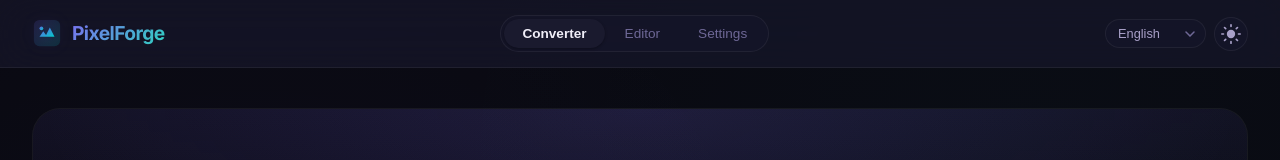
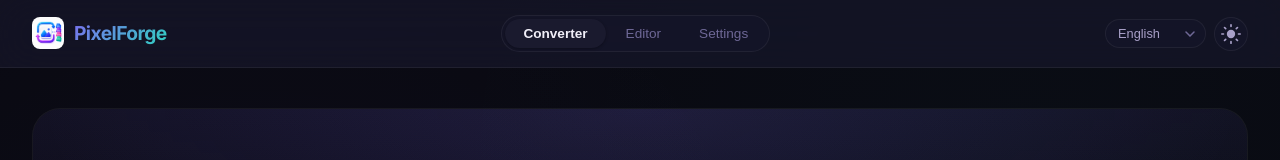
Before and after one commit to Mahdia50/Convert-image, a plain HTML site: page index.html in a window 1280 px wide. Shown: the top 160 px of the page. Drawn offline with Linux system fonts and the light colour scheme.

Commit message:
Replace SVG logo with new PNG logo

```diff
--- a/css/style.css
+++ b/css/style.css
@@ -203,9 +203,10 @@ h1, h2, h3, h4, h5, h6 {
 }
 
 .logo-icon {
-  width: 30px;
-  height: 30px;
-  filter: drop-shadow(0 0 8px var(--color-primary-glow));
+  width: 32px;
+  height: 32px;
+  border-radius: 8px;
+  object-fit: contain;
 }
 
 .logo-text {
--- a/index.html
+++ b/index.html
@@ -7,6 +7,7 @@
   <meta name="theme-color" content="#0f0f1a">
   <link rel="manifest" href="manifest.json">
   <title>PixelForge - Image Converter</title>
+  <link rel="icon" href="assets/logo.png" type="image/png">
   <link rel="stylesheet" href="css/style.css">
   <link rel="preconnect" href="https://fonts.googleapis.com">
   <link href="https://fonts.googleapis.com/css2?family=Inter:wght@300;400;500;600;700;800&display=swap" rel="stylesheet">
@@ -18,17 +19,7 @@
     <header class="header">
       <div class="header-inner">
         <div class="logo">
-          <svg class="logo-icon" viewBox="0 0 32 32" width="32" height="32">
-            <defs>
-              <linearGradient id="logoGrad" x1="0%" y1="0%" x2="100%" y2="100%">
-                <stop offset="0%" stop-color="#6c5ce7"/>
-                <stop offset="100%" stop-color="#00cec9"/>
-              </linearGradient>
-            </defs>
-            <rect x="2" y="2" width="28" height="28" rx="6" fill="url(#logoGrad)" opacity="0.15"/>
-            <path d="M8 20l4-6 3 4 4-8 5 10H8z" fill="url(#logoGrad)"/>
-            <circle cx="10" cy="11" r="2" fill="url(#logoGrad)"/>
-          </svg>
+          <img class="logo-icon" src="assets/logo.png" alt="PixelForge" width="32" height="32">
           <span class="logo-text">PixelForge</span>
         </div>
         <nav class="nav-links">
```
Also changed, not shown: assets/logo.png (added).
